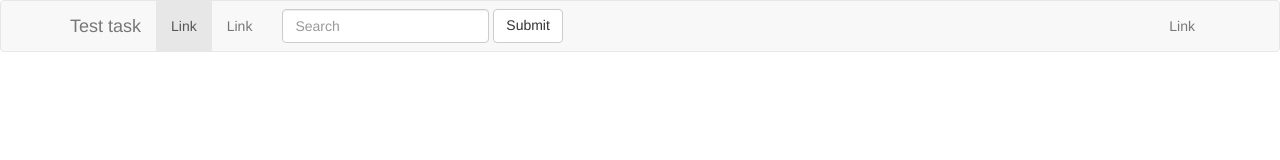
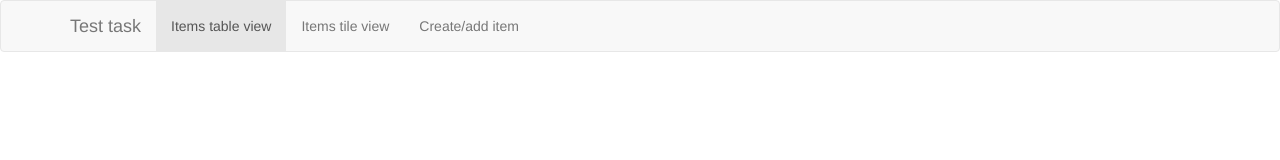
Before and after one commit to maxdonetsk/angular-task-3, a website: page index.html in a window 1280 px wide. Drawn offline with Linux system fonts and the light colour scheme.

Commit message:
navbar changed according to mockup

```diff
--- a/index.html
+++ b/index.html
@@ -10,34 +10,22 @@
     <body ng-app="app">
         <nav class="navbar navbar-default">
             <div class="container">
-                <!-- Brand and toggle get grouped for better mobile display -->
                 <div class="navbar-header">
                     <button type="button" class="navbar-toggle collapsed" data-toggle="collapse" data-target="#navbar" aria-expanded="false">
-                        <span class="sr-only">Toggle navigation</span>
                         <span class="icon-bar"></span>
                         <span class="icon-bar"></span>
                         <span class="icon-bar"></span>
                     </button>
                     <a class="navbar-brand" href="#">Test task</a>
                 </div>
-
-                <!-- Collect the nav links, forms, and other content for toggling -->
                 <div class="collapse navbar-collapse" id="navbar">
                     <ul class="nav navbar-nav">
-                        <li class="active"><a href="#">Link <span class="sr-only">(current)</span></a></li>
-                        <li><a href="#">Link</a></li>
+                        <li class="active"><a href="#">Items table view</a></li>
+                        <li><a href="#">Items tile view</a></li>
+                        <li><a href="#">Create/add item</a></li>
                     </ul>
-                    <form class="navbar-form navbar-left">
-                        <div class="form-group">
-                            <input type="text" class="form-control" placeholder="Search">
-                        </div>
-                        <button type="submit" class="btn btn-default">Submit</button>
-                    </form>
-                    <ul class="nav navbar-nav navbar-right">
-                        <li><a href="#">Link</a></li>
-                    </ul>
-                </div><!-- /.navbar-collapse -->
-            </div><!-- /.container-fluid -->
+                </div>
+            </div>
         </nav>
 
         <!-- Dependencies -->
```
